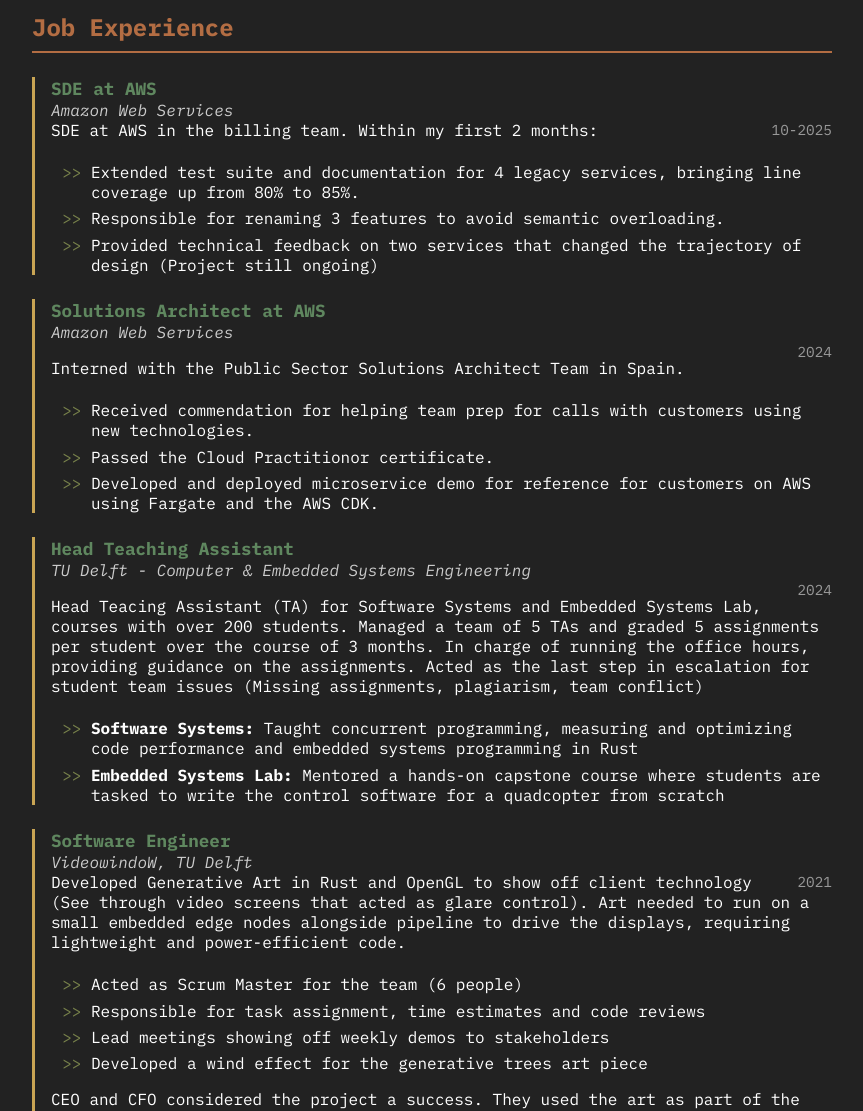
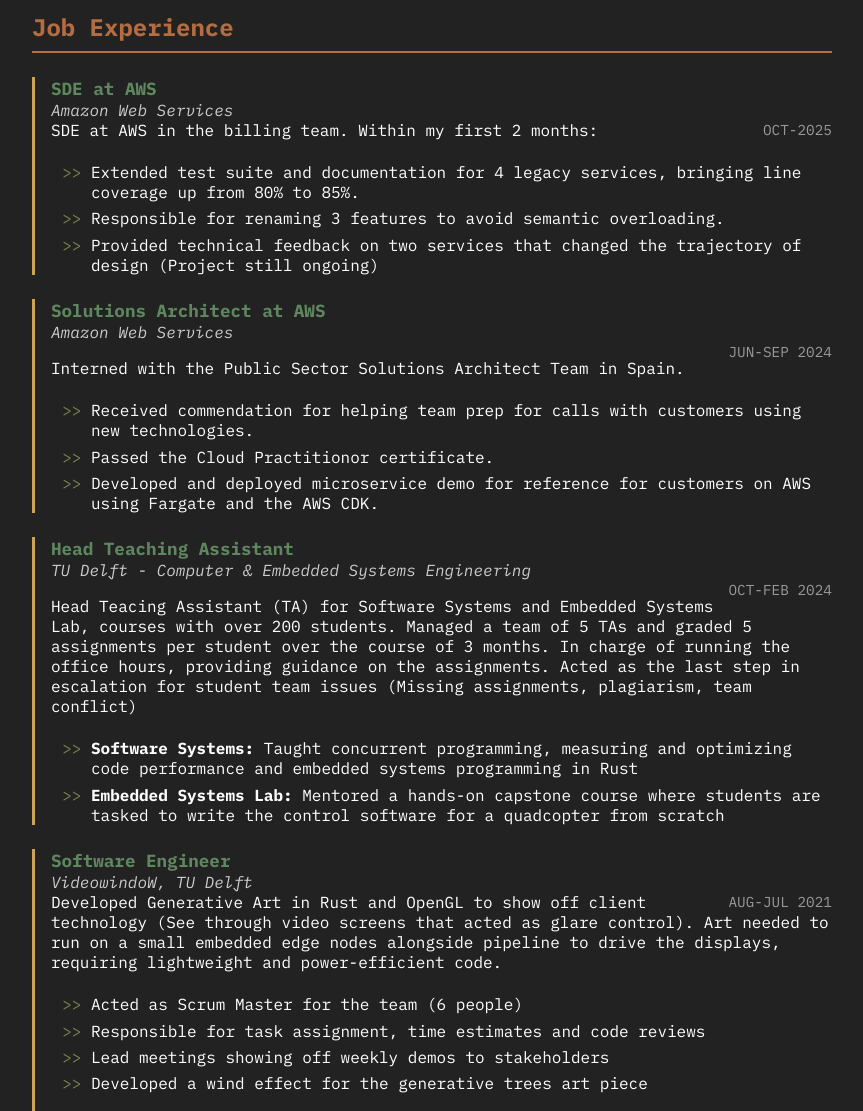
Before and after one commit to gdemenibus/CVWebsite, a plain HTML site: page index.html in a window 1280 px wide. Shown: the part 340-1451 px from the top of the page, without its empty margins (208-1071 px from the left). Drawn offline with Linux system fonts and the light colour scheme.

Commit message:
Date Ranges

```diff
--- a/index.html
+++ b/index.html
@@ -38,7 +38,7 @@
           <div class="organization">
             Amazon Web Services
           </div>
-          <div class="date-range">10-2025</div>
+          <div class="date-range">OCT-2025</div>
             SDE at AWS in the billing team.
             Within my first 2 months:
           <p>
@@ -60,7 +60,7 @@
           <div class="organization">
             Amazon Web Services
           </div>
-          <div class="date-range">2024</div>
+          <div class="date-range">JUN-SEP 2024</div>
           <p>
             Interned with the Public Sector Solutions Architect Team in Spain.
             <ul>
@@ -82,7 +82,7 @@
           <div class="organization">
             TU Delft - Computer &amp; Embedded Systems Engineering
           </div>
-          <div class="date-range">2024</div>
+          <div class="date-range">OCT-FEB 2024</div>
           <p>
             Head Teacing Assistant (TA) for Software Systems and Embedded Systems Lab, courses with over 200 students.
             Managed a team of 5 TAs and graded 5 assignments per student over the course of 3 months.
@@ -108,7 +108,7 @@
         <div class="project-item">
           <div class="project-title">Software Engineer</div>
           <div class="organization">VideowindoW, TU Delft</div>
-          <div class="date-range">2021</div>
+          <div class="date-range">AUG-JUL 2021</div>
           Developed Generative Art in Rust and OpenGL to show off client technology (See through video screens that acted as
           glare control). Art needed to run on a small embedded edge nodes alongside pipeline to drive the displays, requiring lightweight and power-efficient code.
           <p>
```
